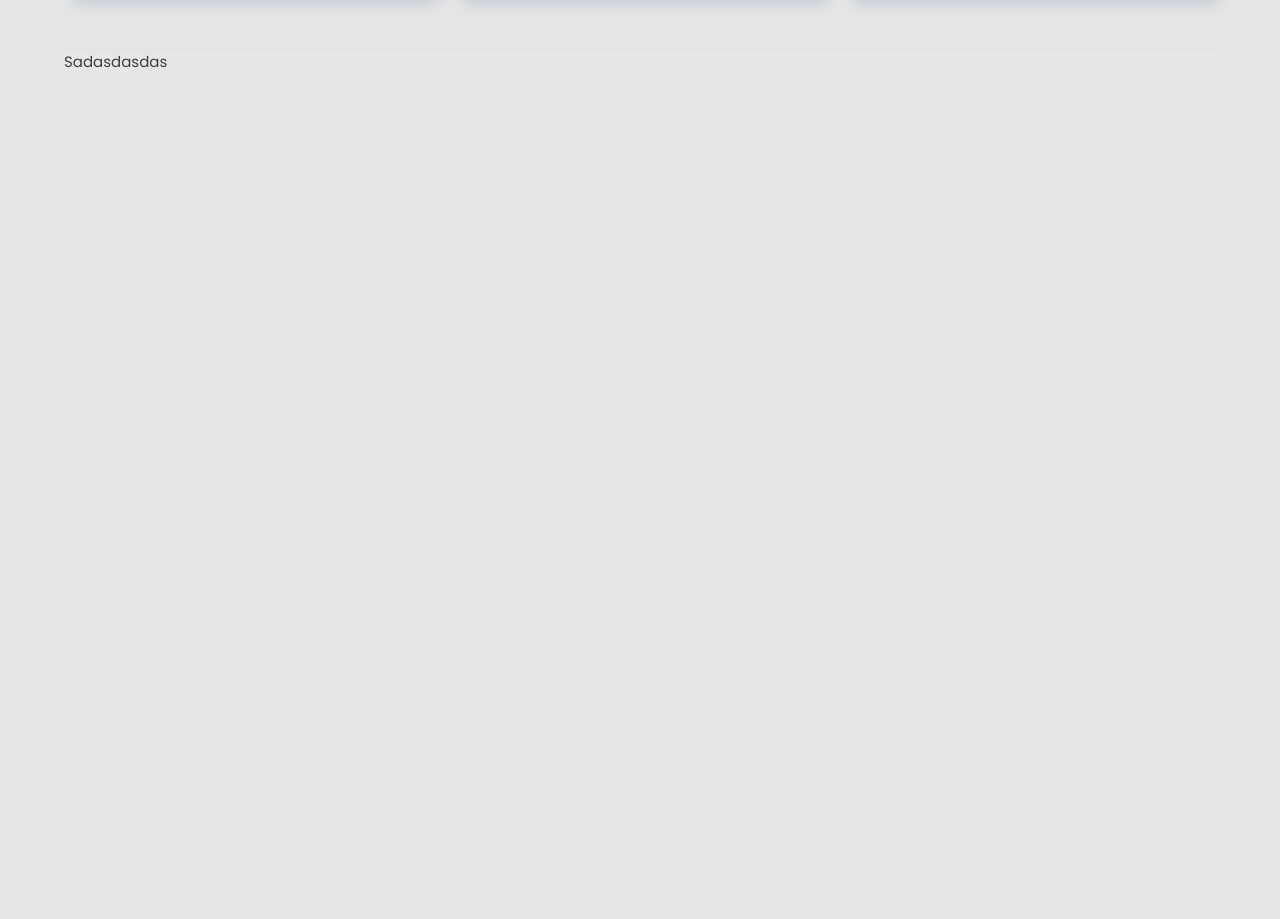
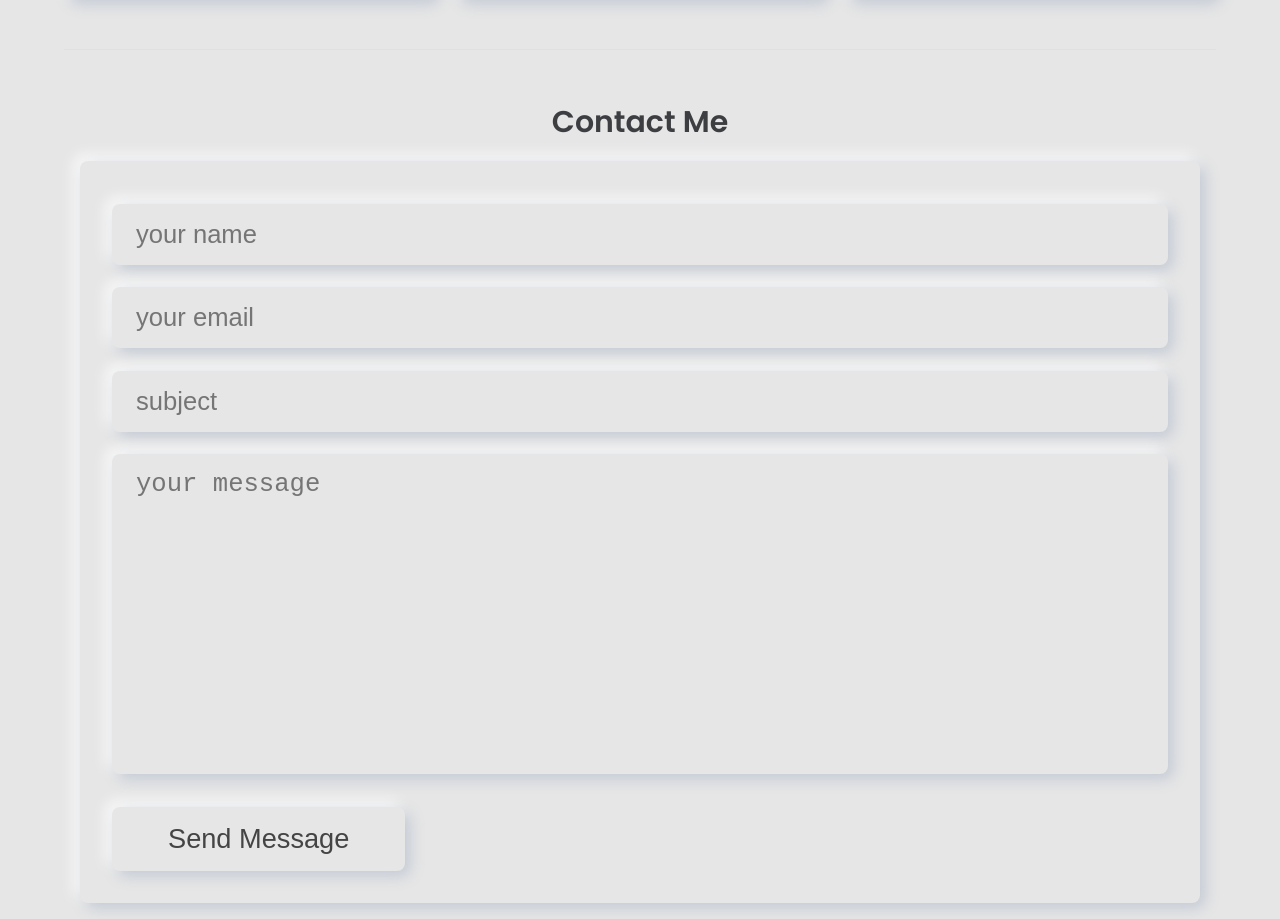
Before and after one commit to ngovanvu2003/portfolio, a React (Vite) app: page / in a window 1280 px wide. Shown: the part 1720-2639 px from the top of the page. Before the commit the page ends 1793 px from the top, so only its background shows below. Built offline with nearby package versions, Linux system fonts and the light colour scheme.

Commit message:
contact page

```diff
--- a/src/pages/client/contacts/contact.tsx
+++ b/src/pages/client/contacts/contact.tsx
@@ -2,7 +2,23 @@ import React from 'react'
 
 const Contact = () => {
   return (
-    <div>sadasdasdas</div>
+    <section className="contact" id="contact">
+    <h1 className="heading">Contact me</h1>
+    <form action="">
+      <input type="text" placeholder="your name" className="box" />
+      <input type="email" placeholder="your email" className="box" />
+      <input type="text" placeholder="subject" className="box" />
+      <textarea
+        className="box"
+        placeholder="your message"
+        id=""
+        cols={30}
+        rows={10}
+      ></textarea>
+      <button type="submit" className="btn">send message</button>
+    </form>
+  </section>
+
   )
 }
 
```
